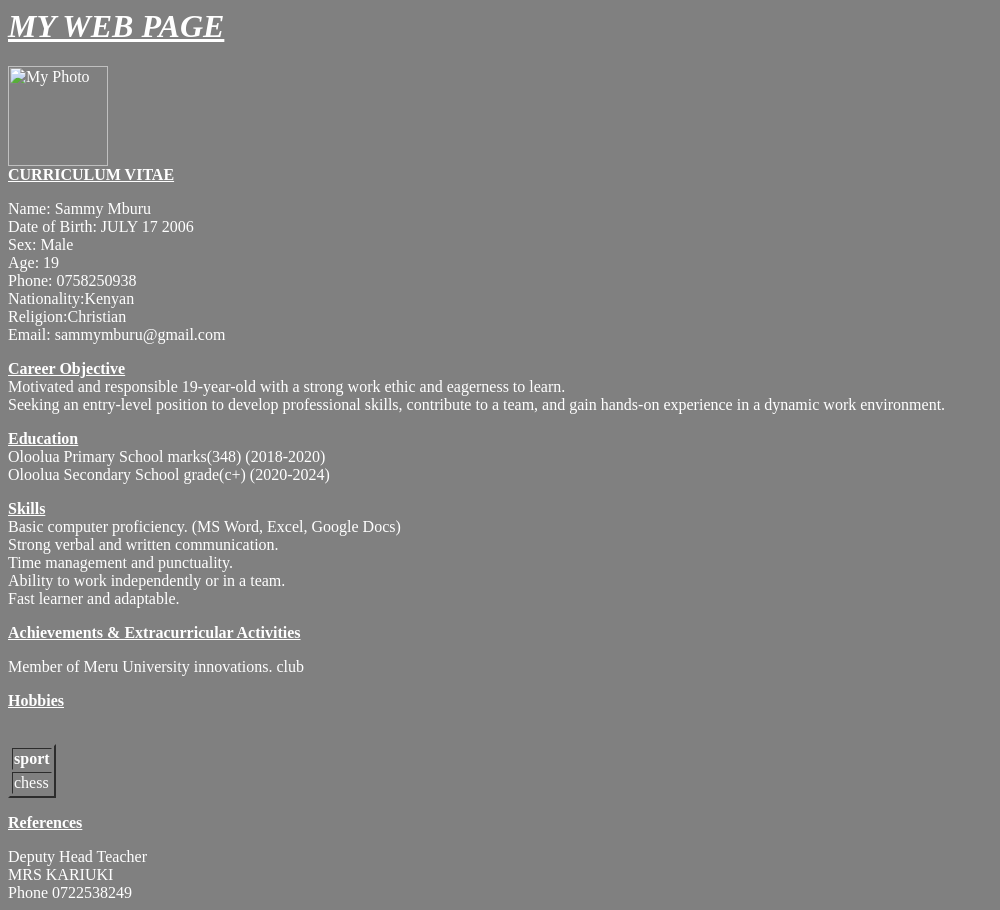
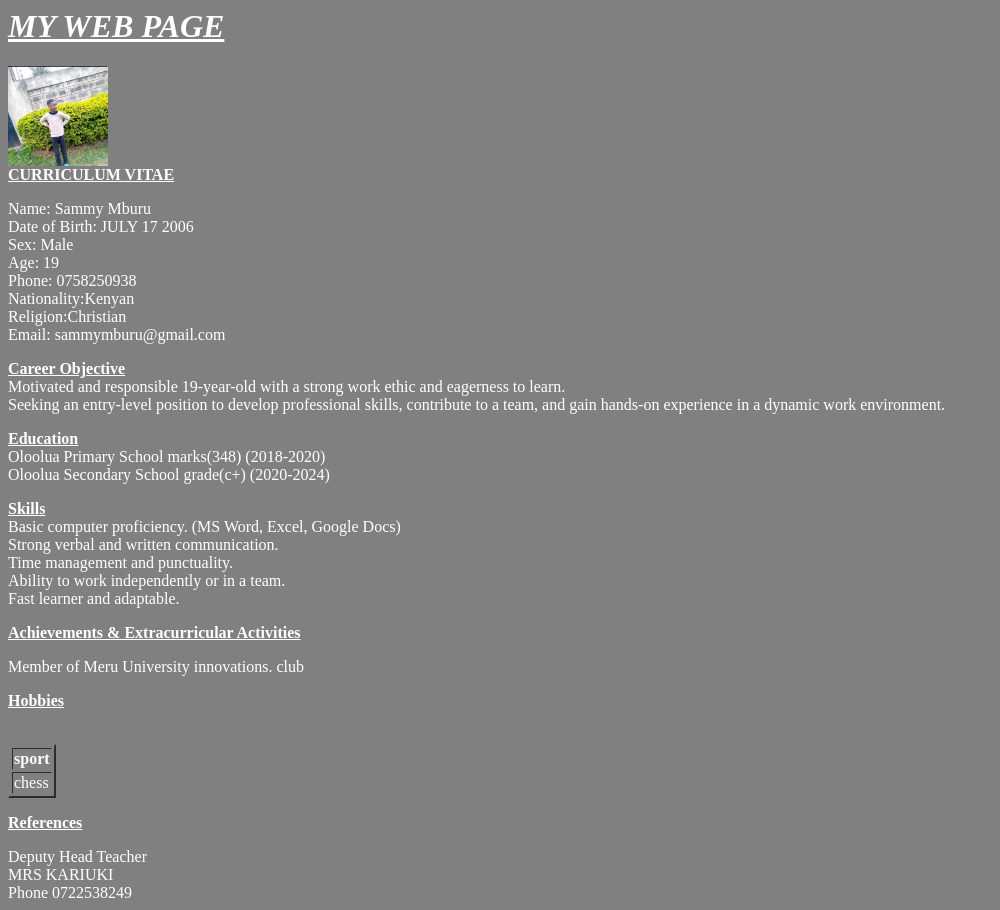
Before and after one commit to sammy-mburu/-html, a plain HTML site: page index.html in a window 1280 px wide. Shown: the whole page, without its empty margins (0-1000 px from the left). Drawn offline with Linux system fonts and the light colour scheme.

Commit message:
Update index.html

```diff
--- a/index.html
+++ b/index.html
@@ -1,7 +1,7 @@
 <html><head><title>BIT assignment</title></head>
 <h1><b><i><u>MY WEB PAGE</b></i></u></h1>
 <body bgcolor="grey" text="white" >
-<img src="Snapchat-1814404249.jpg" width="100" height="100" alt="My Photo"></br>
+<img src="https://github.com/sammy-mburu/-html/blob/main/IMG-20230719-WA0000.jpg" width="100" height="100" alt="My Photo"></br>
 <b><u> CURRICULUM VITAE</u></b></br>
 
 <p>Name: Sammy Mburu</br>
```
